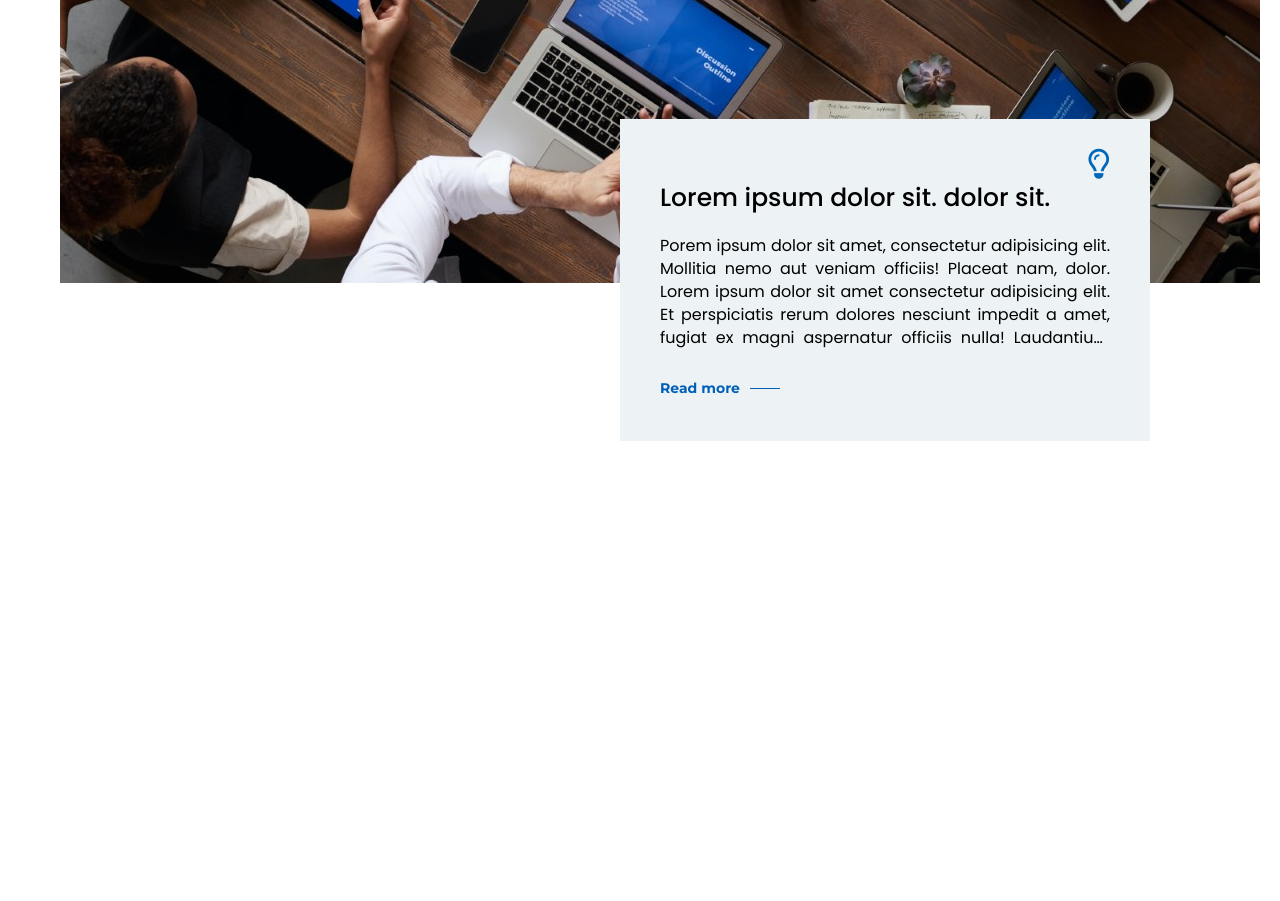
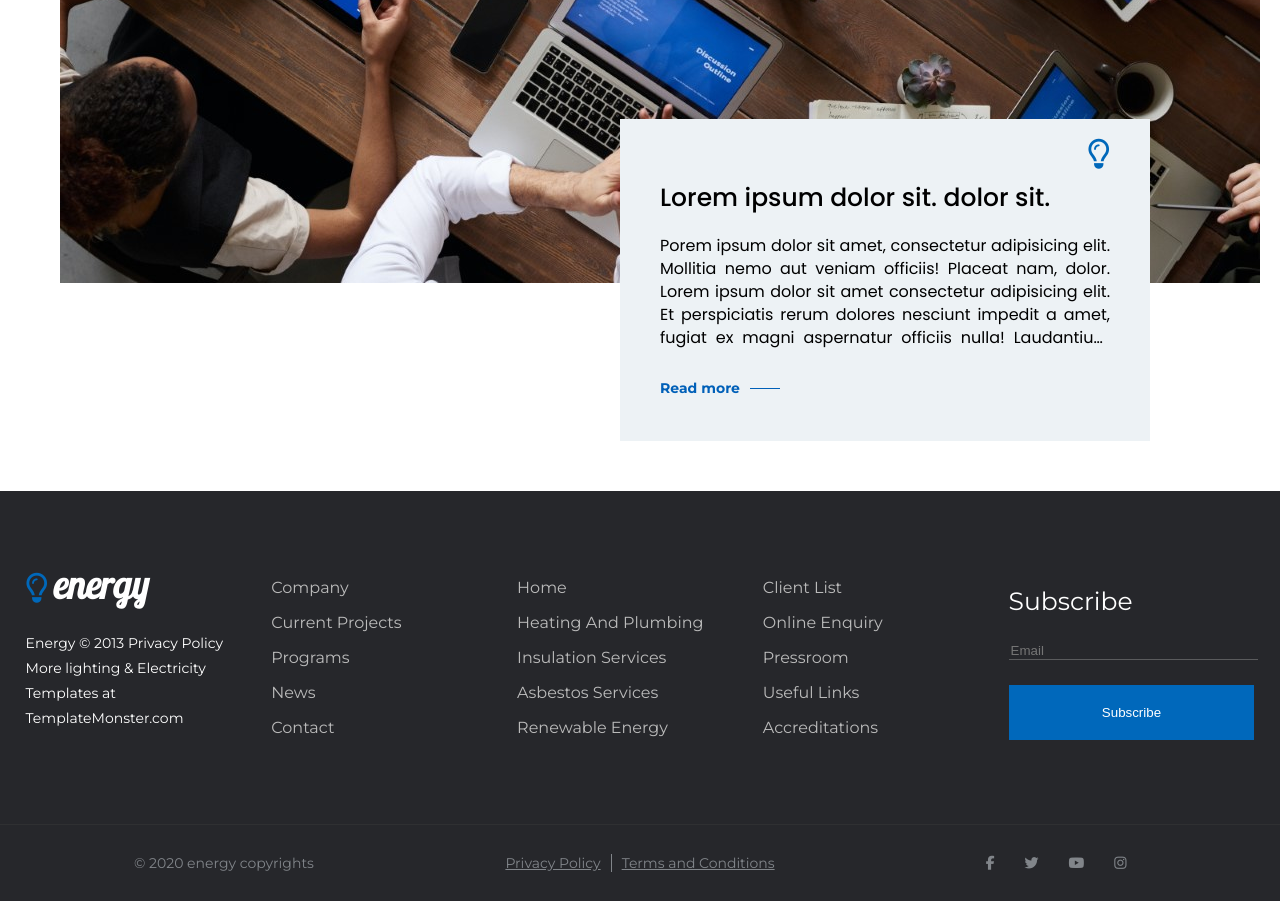
Before and after one commit to phani-datta/energy-landing-page, a plain HTML site: page index.html in a window 1280 px wide. Shown: the part 1120-2021 px from the top of the page. Before the commit the page ends 1611 px from the top, so only its background shows below. Drawn offline with Linux system fonts and the light colour scheme.

Commit message:
Added Footer

```diff
--- /dev/null
+++ b/footer.css
@@ -0,0 +1,203 @@
+.logo h3, .content p{
+    color: white;
+}
+
+div.content{
+    display: flex;
+    flex-direction: column;
+    justify-content: space-evenly;
+}
+
+.logo-text p{
+    padding-right: 30px;
+    line-height: 25px;
+}
+
+.logo-content h3{
+    color: white;
+}
+
+.logo-content p{
+    line-height: 25px;
+}
+
+.subscription-form{
+    flex-basis: auto;
+    color: white;
+}
+
+.subscription-form h3{
+    font-size: 25px;
+    font-weight: 200;
+}
+
+.subscription-form button{
+    cursor: pointer;
+    width: 100%;
+    background-color: #0068bb;
+    border: 0px;
+    color: white;
+    padding: 20px;
+    margin-top: 25px;
+}
+
+.subscription-form button:hover{
+    background-color: white;
+    color: #0068bb;
+    transition: 200ms;
+}
+
+.subscription-form input:focus{
+    outline: none;
+    caret-color: white;
+    border-bottom: 1px solid white;
+}
+
+.subscription-form input{
+    width: 100%;
+    background-color: transparent;
+    border-bottom: 1px solid #5a5b5d;
+    border-top: 0px;
+    border-right: 0px;
+    border-left: 0px;
+    color: white;
+}
+
+.container-1{
+	margin:auto;
+    padding: 70px 2%;
+}
+.row{
+	display: flex;
+	flex-wrap: wrap;
+}
+ul{
+	list-style: none;
+    padding: 0px;
+}
+.footer{
+	background-color: #26272b;
+}
+.footer-col{
+   width: 20%;
+}
+.footer-col h4{
+	font-size: 18px;
+	color: #ffffff;
+	text-transform: capitalize;
+	margin-bottom: 35px;
+	font-weight: 500;
+	position: relative;
+}
+.footer-col h4::before{
+	content: '';
+	position: absolute;
+	left:0;
+	bottom: -10px;
+	background-color: #e91e63;
+	height: 2px;
+	box-sizing: border-box;
+	width: 50px;
+}
+.footer-col ul li:not(:last-child){
+	margin-bottom: 10px;
+}
+.footer-col ul li a{
+    line-height: 25px;
+	font-size: 16px;
+	text-transform: capitalize;
+	color: #ffffff;
+	text-decoration: none;
+	font-weight: 300;
+	color: #bbbbbb;
+	display: block;
+	transition: all 0.3s ease;
+}
+.footer-col ul li a:hover{
+	color: #ffffff;
+	padding-left: 8px;
+}
+.footer-col .social-links a{
+	display: inline-block;
+	height: 40px;
+	width: 40px;
+	background-color: rgba(255,255,255,0.2);
+	margin:0 10px 10px 0;
+	text-align: center;
+	line-height: 40px;
+	border-radius: 50%;
+	color: #ffffff;
+	transition: all 0.5s ease;
+}
+.footer-col .social-links a:hover{
+	color: #24262b;
+	background-color: #ffffff;
+}
+
+/*responsive*/
+@media(max-width: 767px){
+  .footer-col{
+    width: 50%;
+    margin-bottom: 30px;
+    padding: 0px 20px;
+}
+}
+@media(max-width: 574px){
+  .footer-col{
+    width: 100%;
+    padding: 0px 20px;
+    }
+
+    div.links{
+        display: block;
+    }
+
+    div.links > *{
+        width: 100%;
+    }
+
+    div.social-links{
+        padding: 20px 0px;
+    }
+
+}
+
+.links > *{
+    width: 30%;
+}
+
+.links{
+    border-top: 1px solid #2f3032;
+    display: flex;
+    justify-content: space-evenly;
+    align-items: center;
+    text-align: center;
+    color: #81858a;
+    padding: 15px 0px;
+    flex-wrap: wrap;
+}
+
+.tnc{
+    display: flex;
+    justify-content: center;
+}
+
+.tnc a:nth-child(1){
+    border-right: 1px solid #81858a;
+}
+
+.tnc a{
+    color: #81858a;
+    padding: 0px 10px;
+    cursor: pointer;
+}
+
+.social-links{
+    display: flex;
+    justify-content: center;
+}
+
+.social-links i{
+    padding: 0px 15px;
+    cursor: pointer;
+}
--- a/index.css
+++ b/index.css
@@ -26,11 +26,11 @@ nav{
     padding: 10px 0px
 }
 
-.nav-logo *{
+.logo *{
     cursor: pointer;
 }
 
-.nav-logo{
+.logo{
     display: flex;
     align-items: baseline;
     width: fit-content;
@@ -47,7 +47,7 @@ nav{
     margin-right: 20px;
 }
 
-.nav-logo h3{
+.logo h3{
     font-family: 'Lobster Two', cursive;
     font-size: 39px;
     margin: 0px;
--- a/index.html
+++ b/index.html
@@ -6,6 +6,7 @@
 
         <!-- CSS -->
         <link rel="stylesheet" href="index.css">
+        <link rel="stylesheet" href="footer.css">
 
         <!-- Fontawesome icons kit's code -->
         <script src="https://kit.fontawesome.com/fca554cd08.js" crossorigin="anonymous"></script>
@@ -17,10 +18,12 @@
 
     </head>
     <body>
+
+
         <!-- Navbar -->
         <nav>
             <div class="container nav-container">
-                <div class="nav-logo">
+                <div class="logo">
                     <i class="fa-solid fa-bars menu-icon"></i>
                     <i class="fa-regular fa-lightbulb logo"></i>
                     <h3>energy</h3>
@@ -56,25 +59,6 @@
         </div>
 
         <!-- About -->
-        <div class="about" style="display: none;">
-            <div class="about-content">
-                <h1 class="vertical-text">About</h1>
-                <img src="./assets/images/about.png" alt="About image">
-            </div>
-            <div class="about-content-1">
-                <h1>We know how to reduce your<br />energy consumption</h1>
-            </div>
-            <div class="about-content-2">
-                <i class="fa-regular fa-lightbulb logo"></i>
-                <h1>Lorem ipsum dolor sit. dolor sit.</h1>
-                <p class="content-p" align="justify">Porem ipsum dolor sit amet, consectetur adipisicing elit. Mollitia nemo aut veniam officiis! Placeat nam, dolorem aut delectus explicabo aliquam ab perspiciatis rerum quasi, unde, labore maxime corporis deleniti nisi. officiis! Placeat nam, dolorem aut.</p>
-                <div class="read-more">
-                    <p>Read more</p>
-                    <div></div>
-                </div>
-            </div>
-        </div>
-
         <div class="about">
             <div class="about-title">
                 <h2 class="horizontal-title">About</h2>
@@ -96,5 +80,69 @@
             </div>
         </div>
 
+        <footer class="footer">
+            <div class="container-1">
+                <div class="row">
+                    <div class="footer-col content">
+                            <div class="logo">
+                                <i class="fa-regular fa-lightbulb logo"></i>
+                                <h3>energy</h3>
+                            </div>
+                            <div class="logo-text">
+                                <p>Energy <span>&copy;</span> 2013 Privacy Policy More lighting & Electricity Templates at TemplateMonster.com</p>
+                            </div>
+                    </div>
+                    <div class="footer-col">
+                        <ul>
+                            <li><a href="#">Company</a></li>
+                            <li><a href="#">Current Projects</a></li>
+                            <li><a href="#">Programs</a></li>
+                            <li><a href="#">News</a></li>
+                            <li><a href="#">Contact</a></li>
+                        </ul>
+                    </div>
+                    <div class="footer-col">
+                        <ul>
+                            <li><a href="#">Home</a></li>
+                            <li><a href="#">Heating and Plumbing</a></li>
+                            <li><a href="#">Insulation Services</a></li>
+                            <li><a href="#">Asbestos Services</a></li>
+                            <li><a href="#">Renewable Energy</a></li>
+                        </ul>
+                    </div>
+                    <div class="footer-col">
+                        <ul>
+                            <li><a href="#">Client List</a></li>
+                            <li><a href="#">Online Enquiry</a></li>
+                            <li><a href="#">Pressroom</a></li>
+                            <li><a href="#">Useful Links</a></li>
+                            <li><a href="#">Accreditations</a></li>
+                        </ul>
+                    </div>
+                    <div class="footer-col">
+                        <div class="subscription-form">
+                            <h3>Subscribe</h3>
+                            <label for="email"></label>
+                            <input type="email" name="" id="" placeholder="Email">
+                            <button>Subscribe</button>
+                        </div>
+                    </div>
+                </div>
+            </div>
+
+            <div class="links">
+                <p><span>&copy;</span> 2020 energy copyrights</p>
+                <div class="tnc">
+                    <a href="">Privacy Policy</a>
+                    <a href="">Terms and Conditions</a>
+                </div>
+                <div class="social-links">
+                    <i class="fa-brands fa-facebook-f"></i>
+                    <i class="fa-brands fa-twitter"></i>
+                    <i class="fa-brands fa-youtube"></i>
+                    <i class="fa-brands fa-instagram"></i>
+                </div>
+            </div>
+       </footer>
     </body>
 </html>
```
